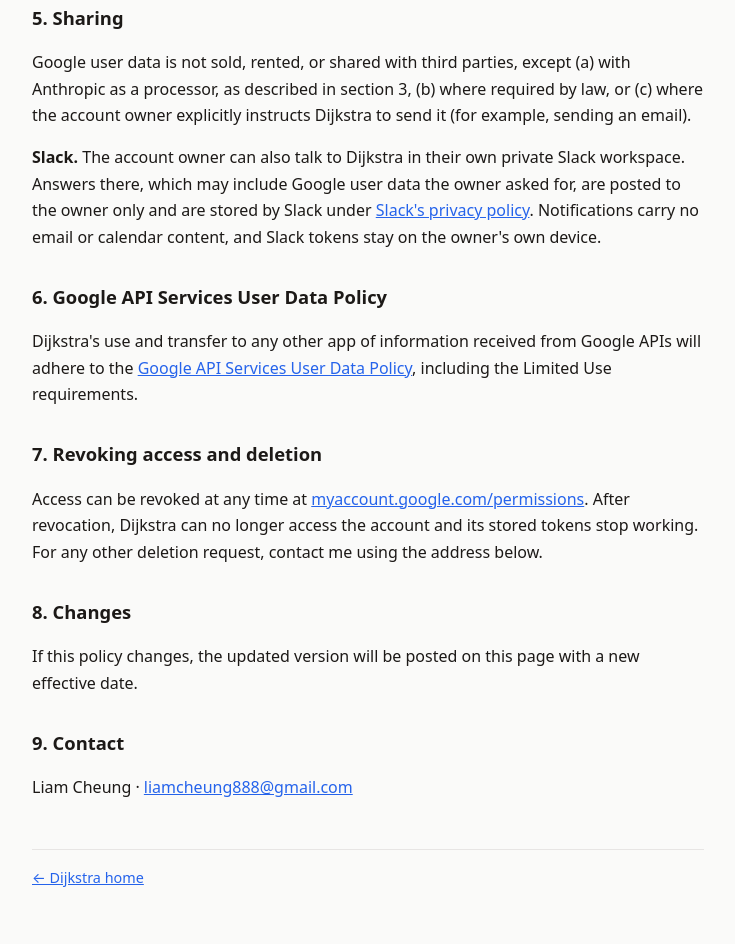
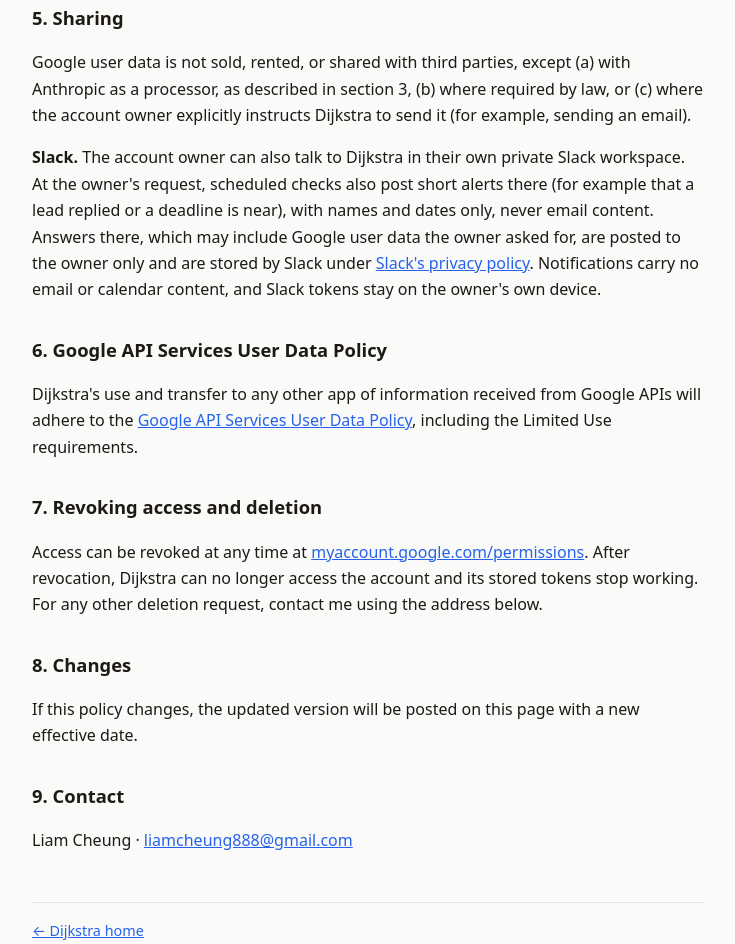
Before and after one commit to Liam-Alexander-Cheung/dijkstra-site, a plain HTML site: page privacy.html in a window 1280 px wide. Shown: the part 1031-1975 px from the top of the page, without its empty margins (272-1007 px from the left). Drawn offline with Linux system fonts and the light colour scheme.

Commit message:
privacy: scheduled briefing-room alerts
Co-Authored-By: Claude Opus 5.5 <noreply@anthropic.com>

```diff
--- a/privacy.html
+++ b/privacy.html
@@ -60,7 +60,9 @@
     </p>
     <p>
       <strong>Slack.</strong> The account owner can also talk to Dijkstra in their own
-      private Slack workspace. Answers there, which may include Google user data the
+      private Slack workspace. At the owner's request, scheduled checks also post short
+      alerts there (for example that a lead replied or a deadline is near), with names and
+      dates only, never email content. Answers there, which may include Google user data the
       owner asked for, are posted to the owner only and are stored by Slack under
       <a href="https://slack.com/trust/privacy/privacy-policy">Slack's privacy policy</a>.
       Notifications carry no email or calendar content, and Slack tokens stay on the
```
